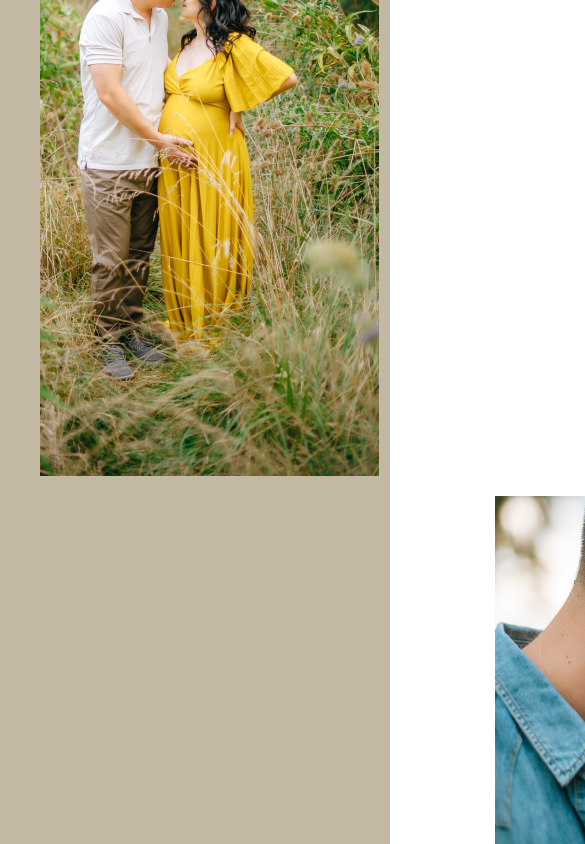
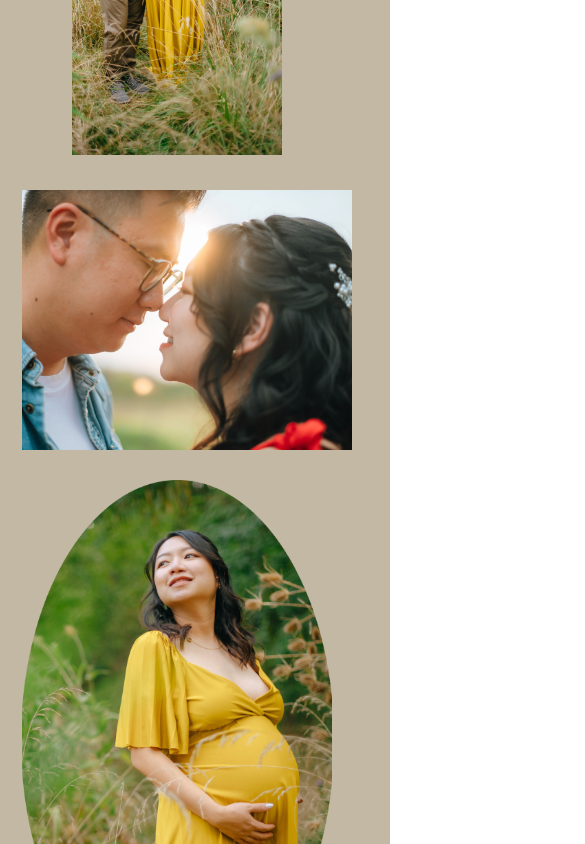
Before and after one commit to camilamurciano/PF-Murciano, a website: page html/book.html in a window 390 px wide. Shown: the part 1156-2000 px from the top of the page, 585 px wide, since content can reach past the window. Drawn offline with Linux system fonts and the light colour scheme; a web font is replaced by a local one.

Commit message:
creacion de responsive de book x sass

```diff
--- /dev/null
+++ b/scss/layout/_media-book1024.scss
@@ -0,0 +1,87 @@
+@media(max-width:1024px){
+    .galeria-book{
+        .img-book{
+    .hombre-panza{
+        width: 320px;
+        height: 750px;
+    }
+    .pareja-mirandose{
+        width: 450px;
+        height: 320px;
+    }
+    }
+}
+}
+    @media(max-width:976px){
+        .galeria-book{
+            .img-book{
+        .hombre-panza{
+            width: 320px;
+            height: 720px;
+        }
+        .pareja-mirandose{
+            width: 400px;
+            height: 300px;
+        }
+        .mujer-panza{
+            margin-top: 15px;
+            width: 420px;
+            height: 700px;
+            margin-bottom: 15px;
+        }
+        .pareja-mano{
+            width: 380px;
+            height: 380px;
+        }
+    }
+}
+}
+@media (max-width: 894px){
+    .galeria-book{
+        .img-book{
+            margin: 0px;
+        }
+    }
+}
+    @media(max-width:870px){
+        .galeria-book{
+            .img-book{
+        .hombre-panza{
+            width: 320px;
+            height: 680px;
+        }
+        .pareja-mirandose{
+            width: 360px;
+            height: 300px;
+        }
+        .mujer-panza{
+            margin-top: 15px;
+            width: 380px;
+            height: 620px;
+            margin-bottom: 15px;
+        }
+    }
+}
+}
+    @media (max-width:802px){
+        .container-1{
+        .main-section{
+        .navBar2 li{
+            font-size: 18px;
+            padding: 12px;
+        }
+    }
+}
+        .galeria-book{
+            .img-book{
+        .pareja-mirandose{
+            width: 330px;
+            height: 260px;
+        }
+        .pareja-mano{
+            width: 340px;
+            height: 340px;
+        }
+    }
+}
+}
--- /dev/null
+++ b/scss/layout/_media-book320.scss
@@ -0,0 +1,18 @@
+@media (max-width:320px){
+    .galeria-book{
+        .img-book{
+    .pareja-mirandose{
+        width: 270px;
+        height: 190px;
+    }
+    .mujer-panza{
+        width: 250px;
+        height: 420px;
+    }
+    .pareja-mano{
+        width: 270px;
+        height: 270px;
+    }
+}
+}
+}
--- /dev/null
+++ b/scss/layout/_media-book375.scss
@@ -0,0 +1,18 @@
+@media (max-width:375px){
+    .galeria-book{
+        .img-book{
+    .pareja-mirandose{
+        width: 300px;
+        height: 230px;
+    }
+    .mujer-panza{
+        width: 280px;
+        height: 480px;
+    }
+    .pareja-mano{
+        width: 300px;
+        height: 300px;
+    }
+}
+}
+}
--- /dev/null
+++ b/scss/layout/_media-book425.scss
@@ -0,0 +1,14 @@
+@media (max-width:425px){
+    .galeria-book{
+        .img-book{
+    .hombre-panza{
+        width: 250px;
+        height: 520px;
+    }
+    .mujer-panza{
+        width: 310px;
+        height: 520px;
+    }
+}
+}
+}
--- /dev/null
+++ b/scss/layout/_media-book768.scss
@@ -0,0 +1,66 @@
+@media(max-width:768px){
+    .galeria-book{
+    .img-book{
+        display: flex;
+        flex-direction: column;
+        width: 90%;
+    .hombre-panza{
+        display: flex;
+        align-self: flex-start;
+        margin-bottom: 15px;
+        width: 300px;
+        height: 600px;
+    }
+    .pareja-mirandose{
+        display: flex;
+        align-self: flex-end;
+        margin-bottom: 15px;
+    }
+    .mujer-panza{
+        display: flex;
+        align-self: flex-start;
+        margin-bottom: 15px;
+        width: 350px;
+        height: 580px;
+    }
+    .pareja-mano{
+        display: flex;
+        align-self: flex-end;
+        margin-bottom: 15px;
+    }
+}
+}
+}
+@media (max-width:520px){
+    .galeria-book{
+    .img-book{
+        display: flex;
+        flex-direction: column;
+        justify-content: center;
+    .hombre-panza{
+        display: flex;
+        align-self: center;
+        margin-bottom: 15px;
+        width: 280px;
+        height: 580px;
+    }
+    .pareja-mirandose{
+        display: flex;
+        align-self: center;
+        margin-bottom: 15px;
+    }
+    .mujer-panza{
+        display: flex;
+        align-self: center;
+        margin-bottom: 15px;
+        width: 340px;
+        height: 550px;
+    }
+    .pareja-mano{
+        display: flex;
+        align-self: center;
+        margin-bottom: 15px;
+    }
+}
+}
+}
--- a/scss/style.scss
+++ b/scss/style.scss
@@ -23,6 +23,11 @@
 @import "./layout/media-index425";
 @import "./layout/media-index375";
 @import "./layout/media-index320";
+@import "./layout/media-book1024";
+@import "./layout/media-book768";
+@import "./layout/media-book425";
+@import "./layout/media-book375";
+@import "./layout/media-book320";
 @import "./layout/media-boda1024";
 @import "./layout/media-boda768";
 @import "./layout/media-boda425";
```
Also changed, not shown: css/style.css.
